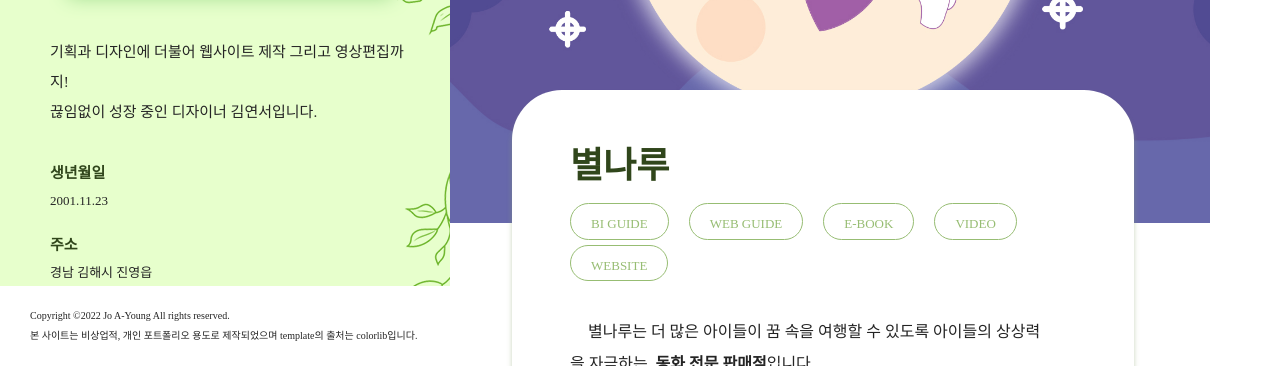
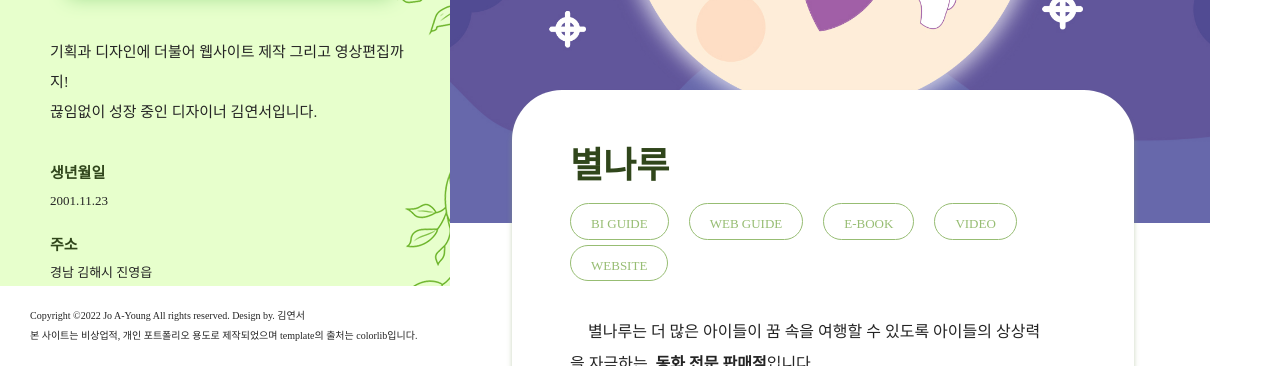
Before and after one commit to yeonseojy/yeonseo, a plain HTML site: page index.html in a window 1280 px wide. Shown: the part 434-800 px from the top of the page. Drawn offline with Linux system fonts and the light colour scheme; a web font is replaced by a local one.

Commit message:
Update index.html

```diff
--- a/index.html
+++ b/index.html
@@ -115,7 +115,7 @@
 			<!-- Page end -->
 		</div>
 		<div class="copyright"><p><!-- Link back to Colorlib can't be removed. Template is licensed under CC BY 3.0. -->
-  Copyright &copy;<script>document.write(new Date().getFullYear());</script> Jo A-Young All rights reserved.</p><p>본 사이트는 비상업적, 개인 포트폴리오 용도로 제작되었으며 template의 출처는 colorlib입니다.
+  Copyright &copy;<script>document.write(new Date().getFullYear());</script> Jo A-Young All rights reserved. Design by. 김연서</p><p>본 사이트는 비상업적, 개인 포트폴리오 용도로 제작되었으며 template의 출처는 colorlib입니다.
   <!-- Link back to Colorlib can't be removed. Template is licensed under CC BY 3.0. --></p></div>
 	</div>
 	<!-- Main section end -->
```
